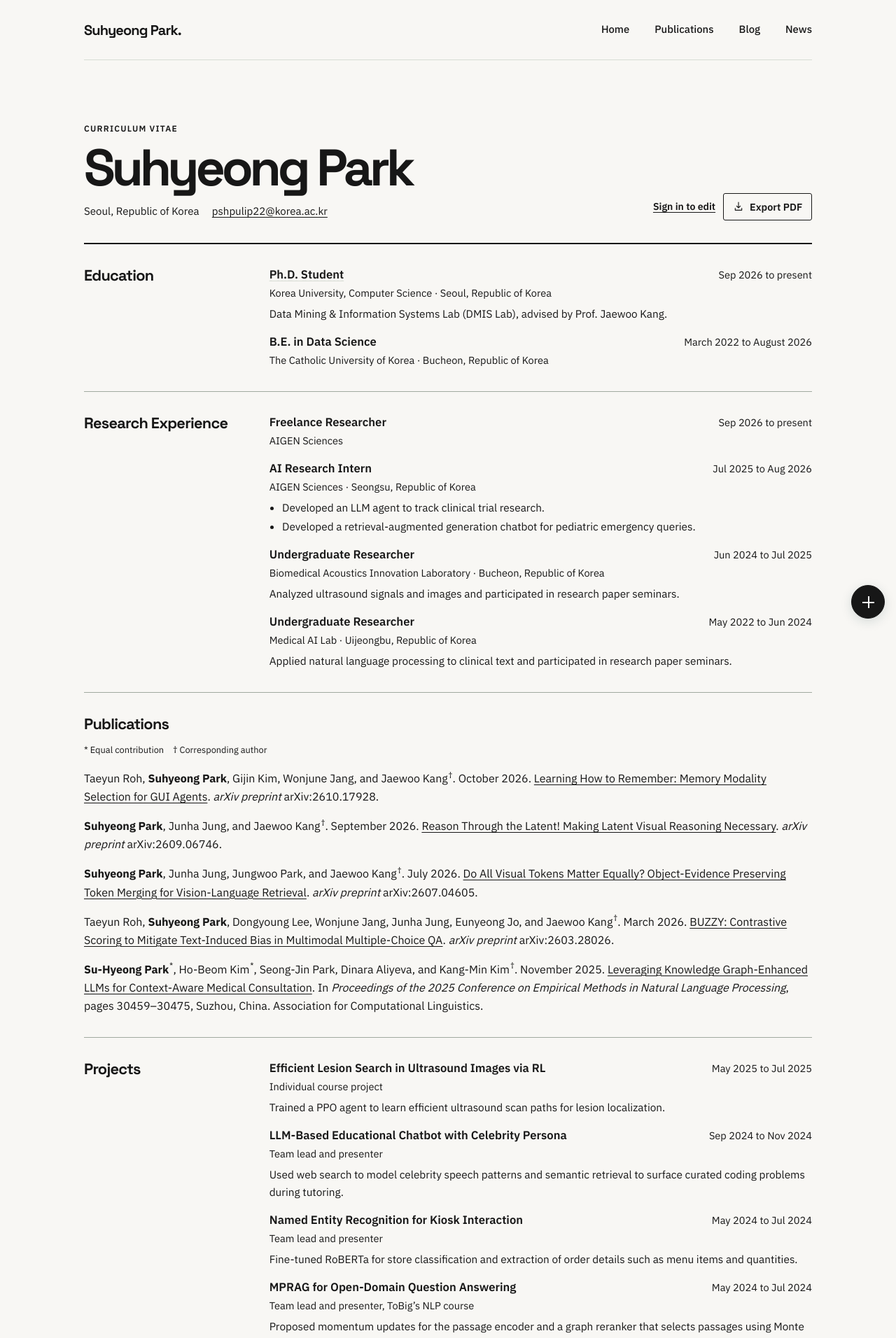
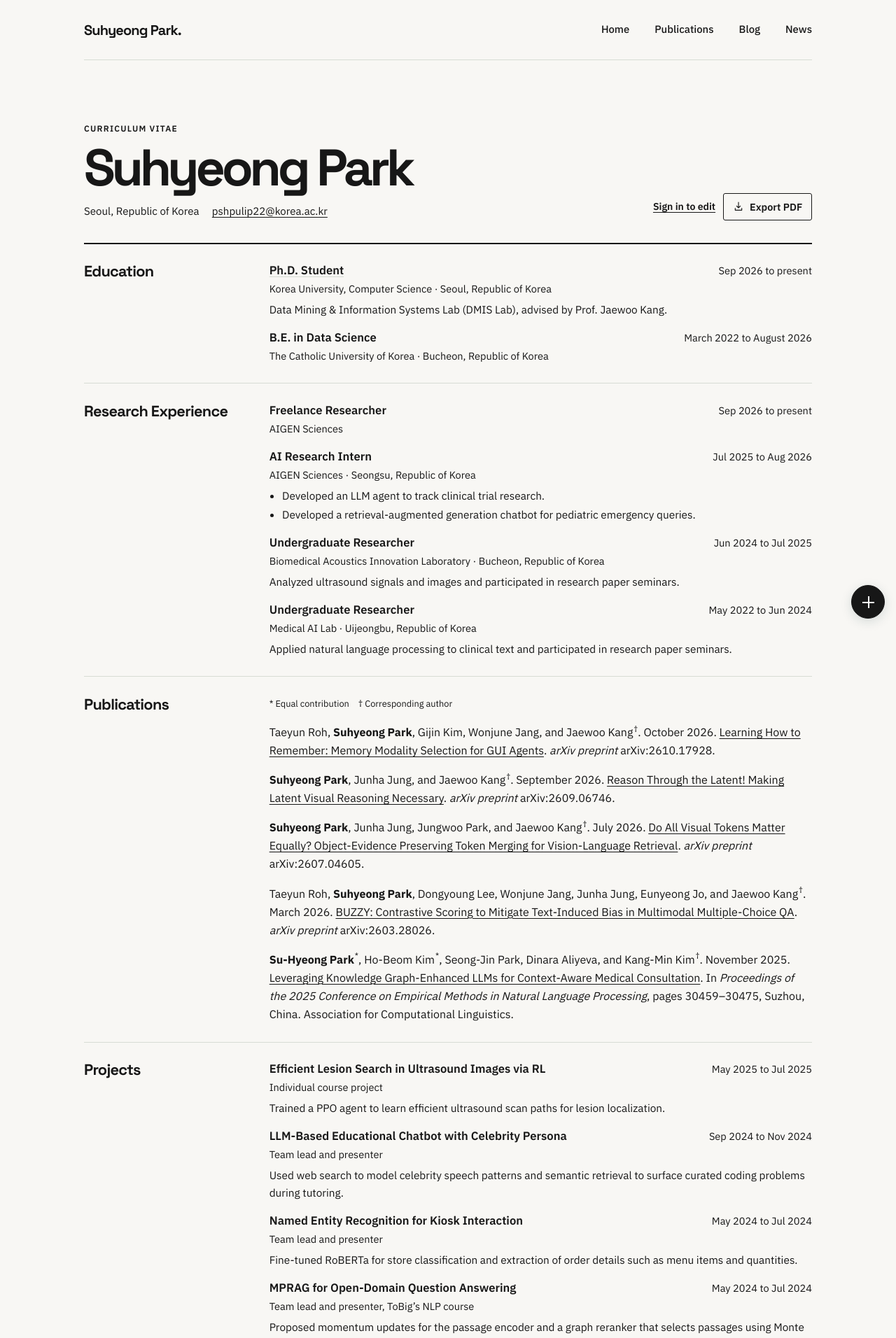
Before and after one commit to suhyeong10/suhyeong10.github.io, a Jekyll site: the page built from cv.html, in a window 1280 px wide. Shown: the top 1912 px of the page at 70% size. Built offline with Jekyll 4.4.1, drawn with Linux system fonts in a browser that asks for light colours.

Commit message:
Align CV Publications with the other sections

```diff
--- a/cv.css
+++ b/cv.css
@@ -57,8 +57,8 @@
   display: grid;
   grid-template-columns: minmax(135px, 1fr) minmax(0, 3.5fr);
   column-gap: clamp(1rem, 3.8vw, 2.7rem);
-  padding-block: 2rem;
-  border-bottom: 1px solid #a1aaa0;
+  padding-block: 1.65rem;
+  border-bottom: 1px solid var(--border);
 }
 
 .cv-section h2 {
@@ -91,11 +91,6 @@
 
 .cv-entry {
   min-width: 0;
-}
-
-.cv-publications {
-  grid-template-columns: minmax(0, 1fr);
-  row-gap: .75rem;
 }
 
 .cv-publication {
@@ -193,7 +188,7 @@
   .cv-section {
     grid-template-columns: minmax(0, 1fr);
     gap: .9rem;
-    padding-block: 1.6rem;
+    padding-block: 1.3rem;
   }
 }
 
--- a/cv.html
+++ b/cv.html
@@ -24,7 +24,7 @@ permalink: /cv/
 {%- assign cv_publication_order = cv_publication_order | split: ',' | sort | reverse -%}
 {%- capture cv_publications -%}
   {% if cv.publications.size > 0 %}
-    <section class="cv-section cv-publications" aria-labelledby="cv-publications">
+    <section class="cv-section" aria-labelledby="cv-publications">
       <div class="cv-section-heading">
         <h2 id="cv-publications">Publications</h2>
         <button type="button" class="cv-edit-control" data-cv-section="publications" data-cv-section-name="Publications" data-cv-edit-control hidden aria-label="Add a publication" title="Add a publication">+</button>
```
